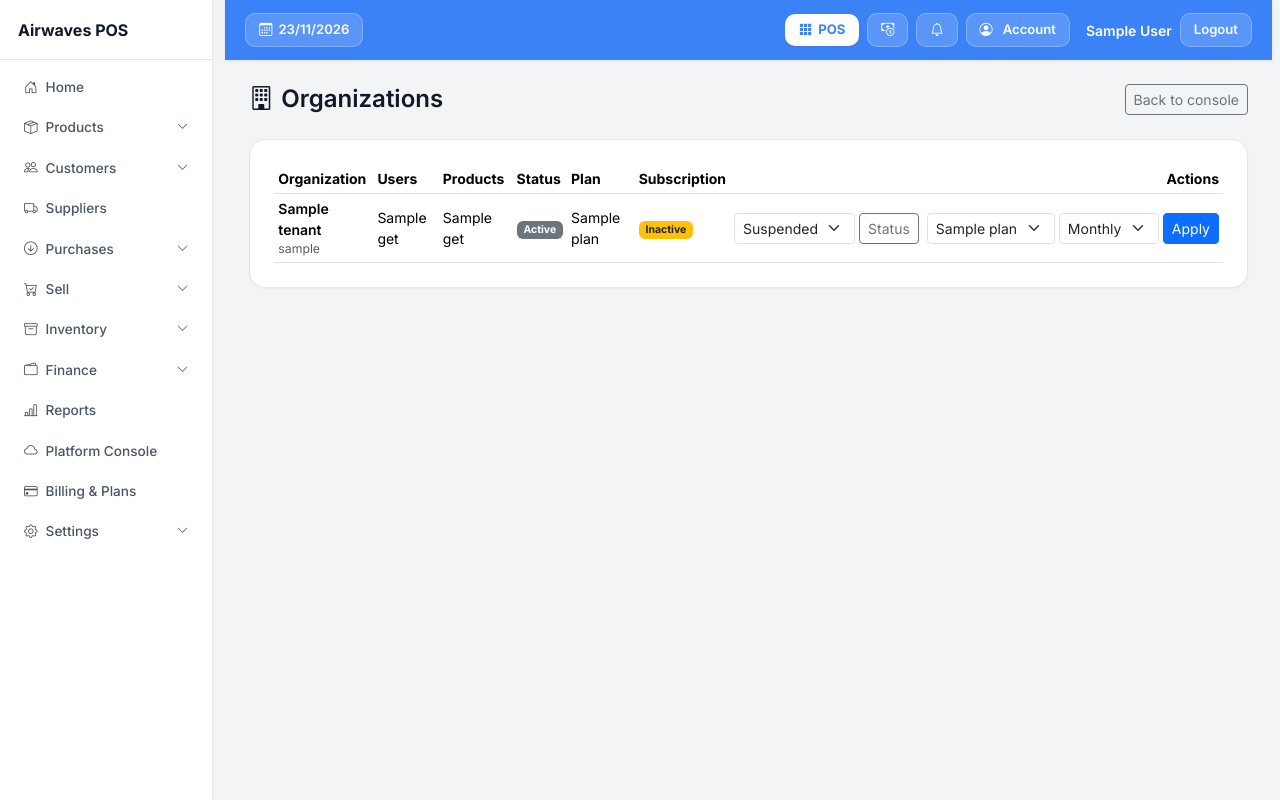
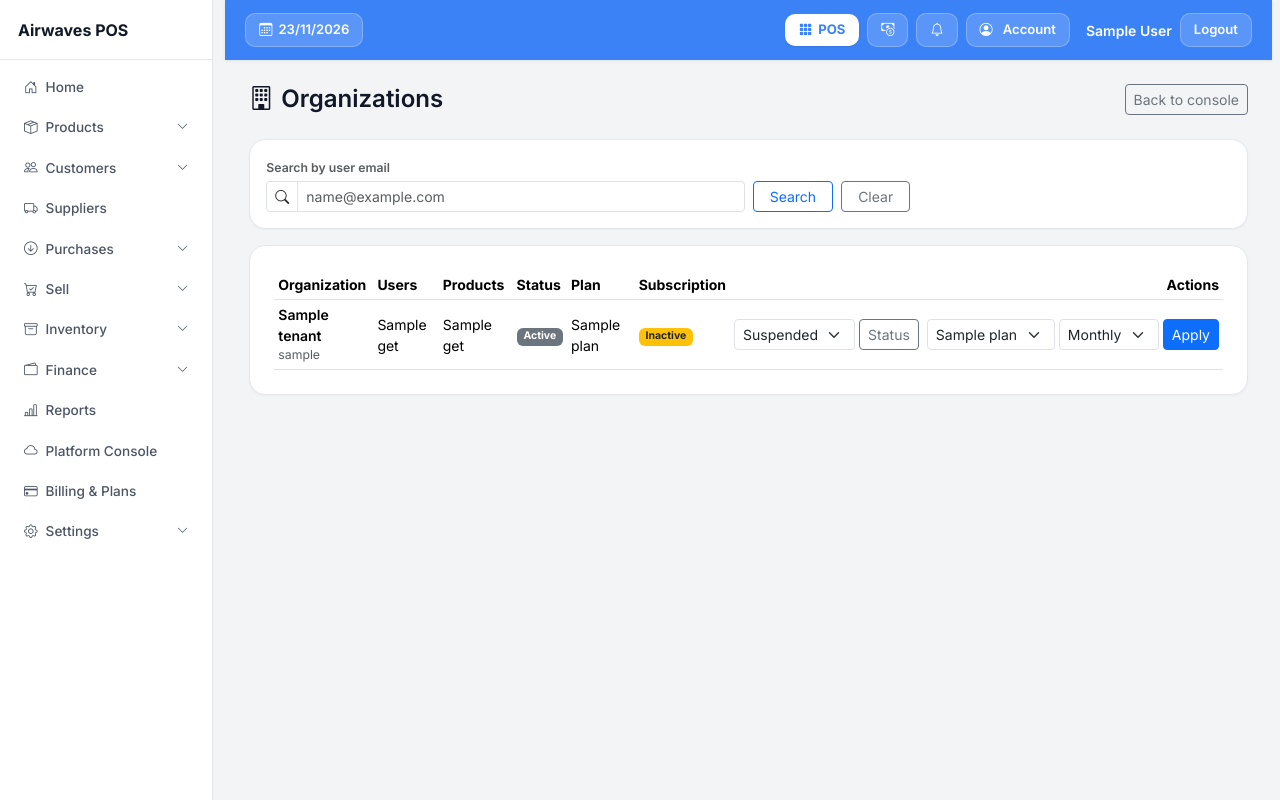
Before and after one commit to rkgeorgie1/waves-pos, a Laravel app: template resources/views/platform/tenants.blade.php in a window 1280 px wide. Run offline with Laravel 12, Linux system fonts and the light colour scheme; a user stored in the database is signed in; data comes from the database, SQL or seed files in the repository; tables that the repository leaves empty hold one stand-in row (values such as "Sample post"); the template is opened without the code that fills it: most values are stand-ins (such as "Sample title", 1, 10 or a date in 2020); data that the repository does not hold is empty.

Commit message:
Search platform organizations by user email
Add a search field to the platform organizations page that filters tenants by a partial match on any user's email, with a clear option and empty state.

```diff
--- a/app/Models/Tenant.php
+++ b/app/Models/Tenant.php
@@ -25,6 +25,11 @@ class Tenant extends Model
         return $this->hasMany(Subscription::class);
     }
 
+    public function users(): HasMany
+    {
+        return $this->hasMany(User::class);
+    }
+
     public function currentSubscription(): ?Subscription
     {
         return $this->subscriptions()->withoutGlobalScopes()->latest()->first();
--- a/resources/views/platform/tenants.blade.php
+++ b/resources/views/platform/tenants.blade.php
@@ -4,6 +4,24 @@
 <div class="d-flex justify-content-between align-items-center mb-4">
     <h4 class="mb-0"><i class="bi bi-building me-2"></i>Organizations</h4>
     <a href="{{ route('platform.dashboard') }}" class="btn btn-outline-secondary btn-sm">Back to console</a>
+</div>
+
+<div class="card p-3 mb-3">
+    <form method="GET" action="{{ route('platform.tenants') }}">
+        <div class="row g-2 align-items-end">
+            <div class="col-md-6">
+                <label class="form-label small fw-semibold text-muted mb-1">Search by user email</label>
+                <div class="input-group input-group-sm">
+                    <span class="input-group-text bg-white"><i class="bi bi-search"></i></span>
+                    <input type="search" name="q" class="form-control" placeholder="name@example.com" value="{{ $search }}">
+                </div>
+            </div>
+            <div class="col-md-2 d-flex gap-2">
+                <button type="submit" class="btn btn-outline-primary btn-sm px-3">Search</button>
+                <a href="{{ route('platform.tenants') }}" class="btn btn-outline-secondary btn-sm px-3">Clear</a>
+            </div>
+        </div>
+    </form>
 </div>
 
 <div class="card p-4">
@@ -21,7 +39,7 @@
                 </tr>
             </thead>
             <tbody>
-            @foreach($tenants as $tenant)
+            @forelse($tenants as $tenant)
                 @php
                     $subscription = $subscriptions->get($tenant->id);
                     $plan = $subscription ? $plans->firstWhere('id', $subscription->plan_id) : null;
@@ -70,7 +88,11 @@
                         </div>
                     </td>
                 </tr>
-            @endforeach
+            @empty
+                <tr>
+                    <td colspan="7" class="text-center text-muted py-4">No organizations match this email.</td>
+                </tr>
+            @endforelse
             </tbody>
         </table>
     </div>
```
Also changed, not shown: app/Http/Controllers/PlatformController.php (+11 -2 lines), tests/Feature/PlatformAdminTest.php (+23 -0 lines).
